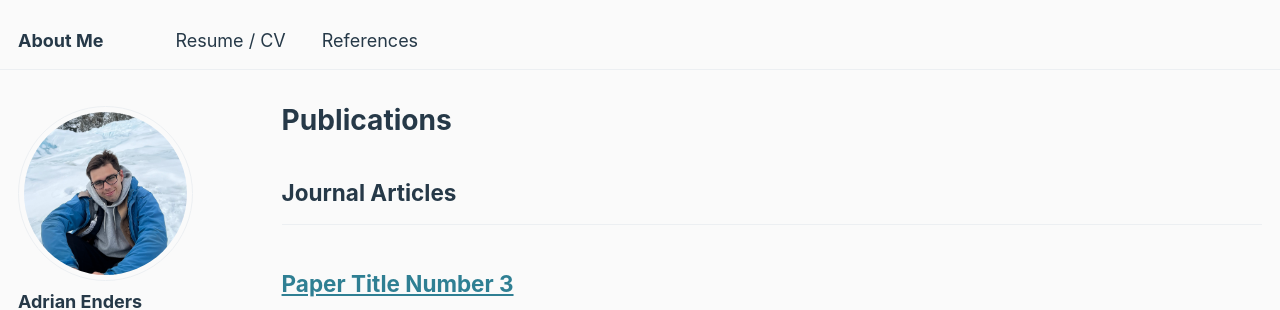
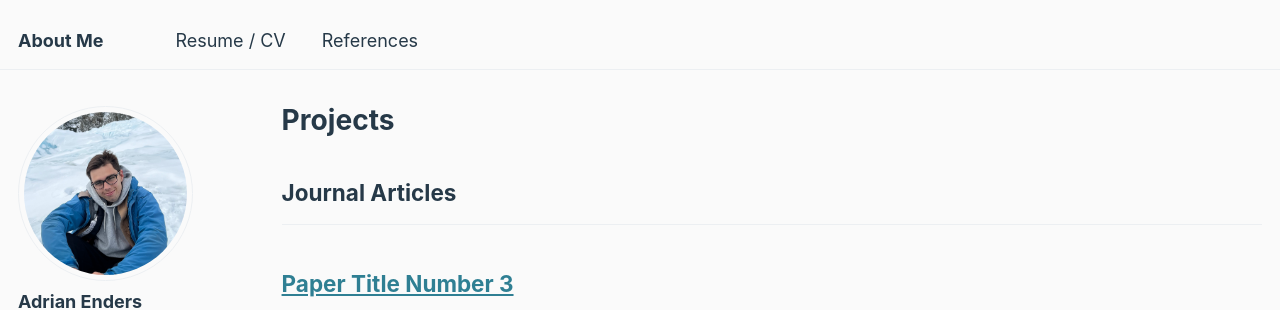
Before and after one commit to ae4292/ae4292.github.io, a Jekyll site: the page built from _pages/publications.html, in a window 1280 px wide and 900 px high. Shown: the top 310 px of the window. Built offline with Jekyll 4.4.1, drawn with Linux system fonts in a browser that asks for light colours.

Commit message:
Update publications.html

```diff
--- a/_pages/publications.html
+++ b/_pages/publications.html
@@ -1,13 +1,13 @@
 ---
 layout: archive
-title: "Publications"
-permalink: /publications/
+title: "Projects"
+permalink: /Projects/
 author_profile: true
 ---
 
-{% if site.author.googlescholar %}
+<!-- {% if site.author.googlescholar %}
   <div class="wordwrap">You can also find my articles on <a href="{{site.author.googlescholar}}">my Google Scholar profile</a>.</div>
-{% endif %}
+{% endif %} -->
 
 {% include base_path %}
 
```
